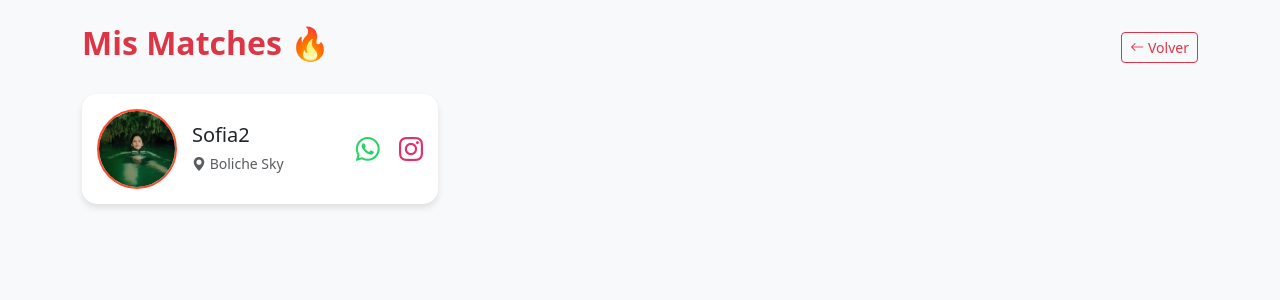
After one commit to tomijmr/jmr-match, a PHP site: page /matchs.php in a window 1280 px wide. The commit adds this page. Shown: the top 300 px of the page. Run offline with PHP 8.4, Linux system fonts and the light colour scheme; a user stored in the database is signed in; data comes from the database, SQL or seed files in the repository.

Commit message:
updating matchs

```diff
--- /dev/null
+++ b/matchs.php
@@ -0,0 +1,81 @@
+<?php
+include('db.php');
+
+if (!isset($_SESSION['usuario_id'])) {
+    header("Location: index.php");
+    exit();
+}
+
+$mi_id = $_SESSION['usuario_id'];
+
+// Consulta para obtener los matches
+// Un match es cuando yo le di like a alguien Y ese alguien me dio like a mí.
+$sql = "SELECT u.*, l.nombre as nombre_local
+        FROM usuarios u
+        JOIN likes l1 ON l1.usuario_recibe_id = u.id AND l1.usuario_da_id = $mi_id
+        JOIN likes l2 ON l2.usuario_da_id = u.id AND l2.usuario_recibe_id = $mi_id
+        LEFT JOIN locales l ON u.local_id = l.id";
+
+$res = $conn->query($sql);
+?>
+<!DOCTYPE html>
+<html lang="es">
+<head>
+    <meta charset="UTF-8">
+    <meta name="viewport" content="width=device-width, initial-scale=1.0">
+    <title>Mis Matches - JMR Night</title>
+    <link href="https://cdn.jsdelivr.net/npm/bootstrap@5.3.0/dist/css/bootstrap.min.css" rel="stylesheet">
+    <link rel="stylesheet" href="https://cdn.jsdelivr.net/npm/bootstrap-icons@1.11.0/font/bootstrap-icons.css">
+    <style>
+        body { background-color: #f8f9fa; }
+        .match-card { background: white; border-radius: 15px; padding: 15px; margin-bottom: 20px; box-shadow: 0 4px 6px rgba(0,0,0,0.1); display: flex; align-items: center; }
+        .match-img { width: 80px; height: 80px; border-radius: 50%; object-fit: cover; margin-right: 15px; border: 2px solid #ff4b2b; }
+        .match-info { flex-grow: 1; }
+        .btn-whatsapp { color: #25D366; font-size: 24px; margin-right: 15px; }
+        .btn-instagram { color: #E1306C; font-size: 24px; }
+    </style>
+</head>
+<body>
+
+<div class="container py-4">
+    <div class="d-flex justify-content-between align-items-center mb-4">
+        <h2 class="fw-bold text-danger">Mis Matches 🔥</h2>
+        <a href="pool.php" class="btn btn-outline-danger btn-sm"><i class="bi bi-arrow-left"></i> Volver</a>
+    </div>
+
+    <?php if ($res->num_rows > 0): ?>
+        <div class="row">
+            <?php while($match = $res->fetch_assoc()): ?>
+                <?php
+                    $mensaje = "Hola hicimos match en " . $match['nombre_local'];
+                    $link_whatsapp = "https://wa.me/" . $match['whatsapp'] . "?text=" . urlencode($mensaje);
+                    $link_instagram = "https://instagram.com/" . $match['instagram'];
+                ?>
+                <div class="col-md-6 col-lg-4">
+                    <div class="match-card">
+                        <img src="uploads/<?php echo $match['foto1']; ?>" class="match-img" alt="Foto">
+                        <div class="match-info">
+                            <h5 class="mb-1"><?php echo $match['nombre']; ?></h5>
+                            <small class="text-muted"><i class="bi bi-geo-alt-fill"></i> <?php echo $match['nombre_local']; ?></small>
+                        </div>
+                        <div>
+                            <a href="<?php echo $link_whatsapp; ?>" target="_blank" class="btn-whatsapp"><i class="bi bi-whatsapp"></i></a>
+                            <a href="<?php echo $link_instagram; ?>" target="_blank" class="btn-instagram"><i class="bi bi-instagram"></i></a>
+                        </div>
+                    </div>
+                </div>
+            <?php endwhile; ?>
+        </div>
+    <?php else: ?>
+        <div class="text-center mt-5">
+            <div class="mb-3" style="font-size: 50px;">💔</div>
+            <h4>Aún no tienes matches</h4>
+            <p class="text-muted">Sigue dando likes para encontrar a alguien.</p>
+            <a href="pool.php" class="btn btn-danger mt-2">Ir a buscar</a>
+        </div>
+    <?php endif; ?>
+
+</div>
+
+</body>
+</html>
```
Also changed, not shown: pool.php (+7 -3 lines).
